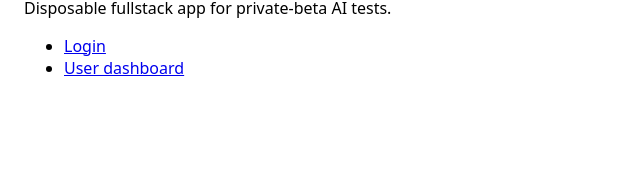
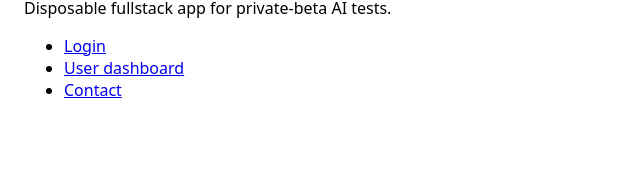
Before and after one commit to JadonChou/rootmap-beta-demo, a Next.js app: page / in a window 1280 px wide. Shown: the part 113-282 px from the top of the page, without its empty margins (0-640 px from the left). Built offline with nearby package versions, Linux system fonts and the light colour scheme.

Commit message:
fix(rootmap): Add Contact page and API route

```diff
--- a/app/page.tsx
+++ b/app/page.tsx
@@ -7,6 +7,7 @@ export default function Home() {
       <ul>
         <li><Link href="/login">Login</Link></li>
         <li><Link href="/dashboard">User dashboard</Link></li>
+        <li><Link href="/contact">Contact</Link></li>
       </ul>
     </main>
   );
```
